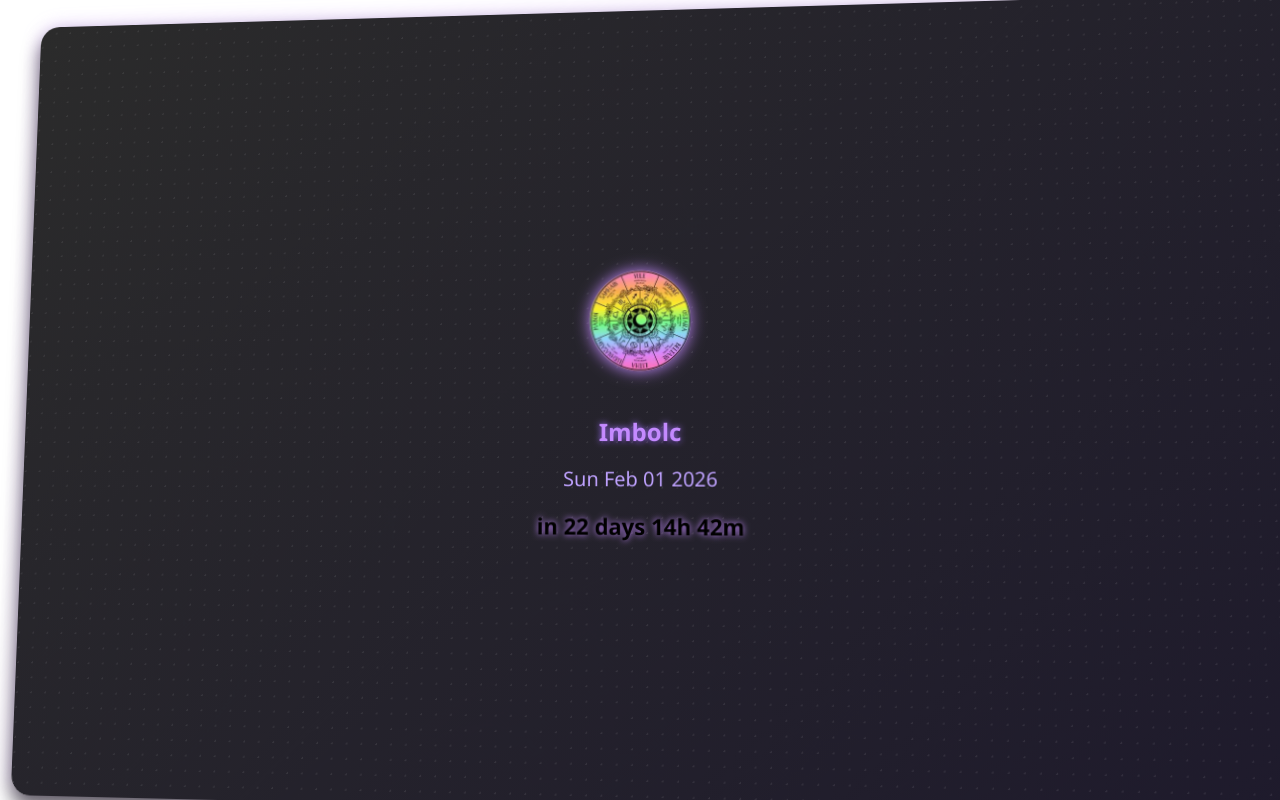
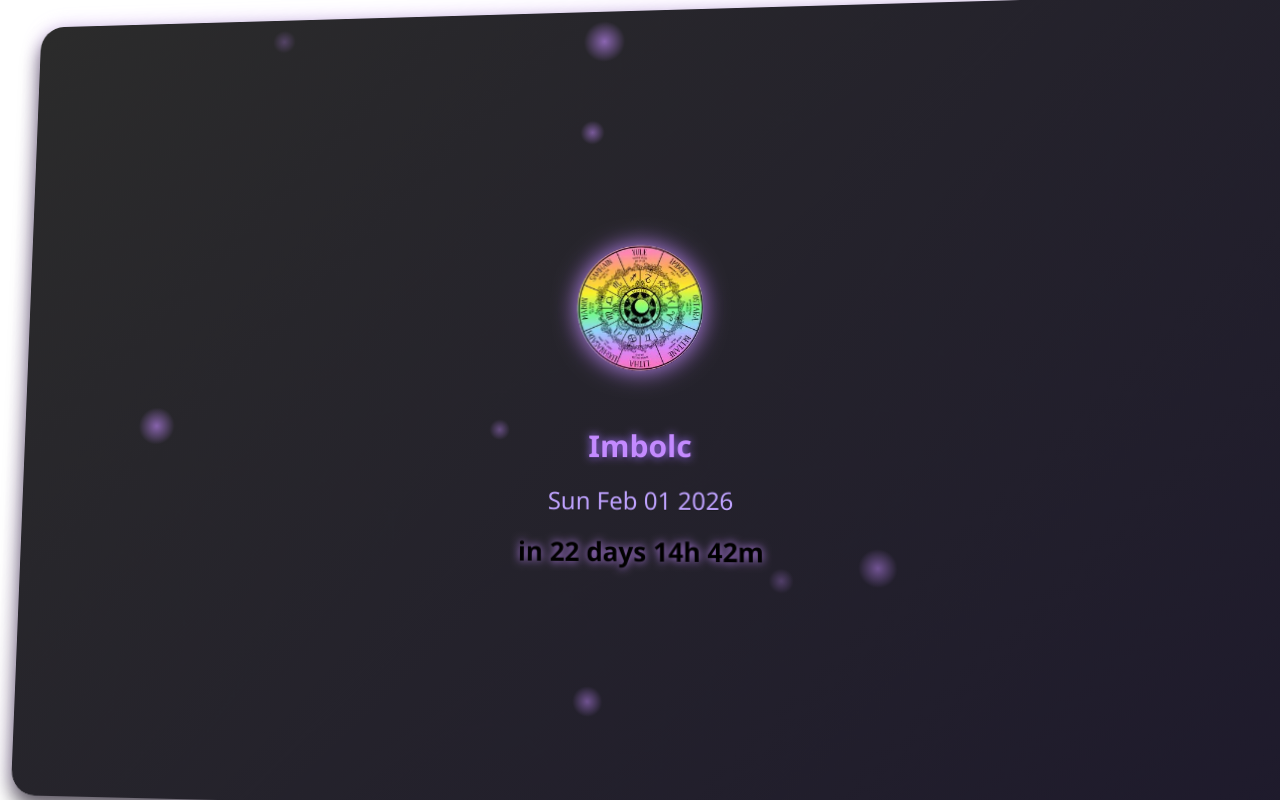
Before and after one commit to salemanderr/sabbat-tracker-widget, a plain HTML site: page index.html in a window 1280 px wide. Drawn offline with Linux system fonts and the light colour scheme.

Commit message:
Refactor CSS and JavaScript for sabbat widget

```diff
--- a/index.html
+++ b/index.html
@@ -16,67 +16,51 @@
   justify-content: center;
   align-items: center;
   overflow: hidden;
-    perspective: 800px; /* enables 3D perspective */
+  perspective: 800px;
 }
 
 /* ---- Widget Container ---- */
 #sabbat-widget {
   position: relative;
   font-family: "Segoe UI", sans-serif;
-    background: linear-gradient(135deg, #2b2b2b, #1e1a2c);
   width: 100%;
   height: 100%;
-    border-radius: 20px;
-    padding: 5%;
+  border-radius: 25px;         /* fully rounded */
+  padding: 8%;                 /* inner spacing */
   box-sizing: border-box;
   display: flex;
   flex-direction: column;
   justify-content: center;
   align-items: center;
+  background: linear-gradient(135deg, #2b2b2b, #1e1a2c);
   box-shadow: 0 12px 20px rgba(0,0,0,0.6), 0 0 20px rgba(196,138,255,0.4);
-    transform: rotateX(3deg) rotateY(-3deg); /* subtle 3D tilt */
   overflow: hidden;
+  transform: rotateX(3deg) rotateY(-3deg);
   animation: bgShift 12s ease-in-out infinite alternate;
 }
 
-  /* ---- Floating Stardust ---- */
-  #sabbat-widget::before {
-    content: "";
+/* ---- Floating Glowing Orbs ---- */
+.orb {
   position: absolute;
-    width: 200%;
-    height: 200%;
-    top: -50%;
-    left: -50%;
-    background: radial-gradient(white 1px, transparent 1px);
-    background-size: 15px 15px;
-    opacity: 0.08;
-    animation: drift 15s linear infinite;
-    z-index: 0;
-  }
-
-  @keyframes drift {
-    0% { background-position: 0 0; }
-    100% { background-position: 150px -150px; }
-  }
-
-  @keyframes bgShift {
-    0% { background-position: 0% 50%; }
-    100% { background-position: 100% 50%; }
+  border-radius: 50%;
+  background: radial-gradient(circle, rgba(196,138,255,0.8) 0%, rgba(196,138,255,0) 70%);
+  pointer-events: none;
+  animation: floatOrb linear infinite;
 }
 
 /* ---- Wheel Icon ---- */
 #wheel-icon {
   position: relative;
-    width: clamp(60px, 25%, 120px);
+  width: clamp(80px, 30%, 150px);
   aspect-ratio: 1/1;
-    margin-bottom: 2%;
-    z-index: 1;
+  margin-bottom: 3%;
+  z-index: 2;
   animation: glow 2s ease-in-out infinite alternate, wheelTilt 6s ease-in-out infinite alternate;
 }
 
 @keyframes glow {
-    0% { filter: drop-shadow(0 0 4px #c48aff); }
-    100% { filter: drop-shadow(0 0 12px #c48aff); }
+  0% { filter: drop-shadow(0 0 6px #c48aff); }
+  100% { filter: drop-shadow(0 0 18px #c48aff); }
 }
 
 @keyframes wheelTilt {
@@ -87,37 +71,42 @@
 /* ---- Text Styling ---- */
 #next-sabbat-name {
   position: relative;
-    font-size: clamp(16px, 3vw, 24px);
+  font-size: clamp(20px, 4vw, 30px);
   font-weight: bold;
   margin: 1% 0;
   text-align: center;
   color: #c48aff;
-    text-shadow: 0 0 6px #a070ff, 0 2px 2px rgba(0,0,0,0.4);
-    z-index: 1;
+  text-shadow: 0 0 8px #a070ff, 0 2px 2px rgba(0,0,0,0.4);
+  z-index: 2;
 }
 
 #next-sabbat-date {
-    font-size: clamp(12px, 2.5vw, 20px);
+  font-size: clamp(16px, 3vw, 24px);
   color: #bfa2ff;
   margin: 0.5% 0;
   text-align: center;
   text-shadow: 0 1px 1px rgba(0,0,0,0.3);
-    z-index: 1;
+  z-index: 2;
 }
 
 #countdown {
-    font-size: clamp(14px, 2.8vw, 22px);
+  font-size: clamp(18px, 3.5vw, 26px);
   font-weight: bold;
   margin-top: 1%;
   text-align: center;
-    text-shadow: 0 0 6px #c48aff;
+  text-shadow: 0 0 8px #c48aff;
   animation: flicker 3s infinite;
-    z-index: 1;
+  z-index: 2;
 }
 
 @keyframes flicker {
-    0%,19%,21%,23%,25%,54%,56%,100% { text-shadow: 0 0 6px #c48aff; }
-    20%,22%,24%,55% { text-shadow: 0 0 12px #c48aff; }
+  0%,19%,21%,23%,25%,54%,56%,100% { text-shadow: 0 0 8px #c48aff; }
+  20%,22%,24%,55% { text-shadow: 0 0 16px #c48aff; }
+}
+
+@keyframes bgShift {
+  0% { background-position: 0% 50%; }
+  100% { background-position: 100% 50%; }
 }
 </style>
 </head>
@@ -152,37 +141,64 @@ function getNextSabbat() {
   for (let i = 0; i < sabbats.length; i++) {
     let year = today.getFullYear();
     let sabbatDate = new Date(year, sabbats[i].month - 1, sabbats[i].day);
-
-    if (sabbatDate < today) {
-      sabbatDate = new Date(year + 1, sabbats[i].month - 1, sabbats[i].day);
-    }
-
+    if (sabbatDate < today) sabbatDate = new Date(year+1, sabbats[i].month-1, sabbats[i].day);
     const diff = sabbatDate - today;
-    if (diff < minDiff) {
+    if(diff < minDiff){
       minDiff = diff;
-      nextSabbat = { ...sabbats[i], date: sabbatDate };
+      nextSabbat = {...sabbats[i], date: sabbatDate};
     }
   }
   return nextSabbat;
 }
 
 /* ---- Update widget ---- */
-function updateWidget() {
+function updateWidget(){
   const next = getNextSabbat();
   const now = new Date();
   const diffTime = next.date - now;
 
-  const days = Math.floor(diffTime / (1000 * 60 * 60 * 24));
-  const hours = Math.floor((diffTime % (1000 * 60 * 60 * 24)) / (1000 * 60 * 60));
-  const minutes = Math.floor((diffTime % (1000 * 60 * 60)) / (1000 * 60));
+  const days = Math.floor(diffTime / (1000*60*60*24));
+  const hours = Math.floor((diffTime % (1000*60*60*24))/(1000*60*60));
+  const minutes = Math.floor((diffTime % (1000*60*60))/(1000*60));
 
   document.getElementById("next-sabbat-name").textContent = next.name;
   document.getElementById("next-sabbat-date").textContent = next.date.toDateString();
   document.getElementById("countdown").textContent = `in ${days} day${days!==1?'s':''} ${hours}h ${minutes}m`;
 }
+updateWidget();
+setInterval(updateWidget, 1000*60);
 
-updateWidget();
-setInterval(updateWidget, 1000*60); // update every minute
+/* ---- Create Glowing Orbs ---- */
+const widget = document.getElementById('sabbat-widget');
+const orbs = [];
+const orbCount = 8;
+
+for(let i=0;i<orbCount;i++){
+  const orb = document.createElement('div');
+  orb.className='orb';
+  orb.style.width = orb.style.height = `${Math.random()*30+15}px`;
+  orb.style.left = `${Math.random()*90}%`;
+  orb.style.top = `${Math.random()*90}%`;
+  orb.style.animationDuration = `${Math.random()*15+10}s`;
+  orb.style.opacity = Math.random()*0.6+0.3;
+  widget.appendChild(orb);
+  orbs.push(orb);
+}
+
+function animateOrbs(){
+  orbs.forEach(orb=>{
+    let left = parseFloat(orb.style.left);
+    let top = parseFloat(orb.style.top);
+    left += (Math.random()*0.2-0.1); // small random movement
+    top += (Math.random()*0.2-0.1);
+    if(left<0) left=0; if(left>95) left=95;
+    if(top<0) top=0; if(top>95) top=95;
+    orb.style.left = left+'%';
+    orb.style.top = top+'%';
+  });
+  requestAnimationFrame(animateOrbs);
+}
+animateOrbs();
 </script>
 
 </body>
```
Lines whose indentation alone changed are shown as unchanged.
